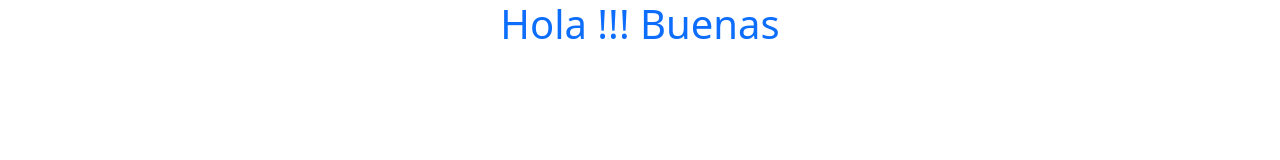
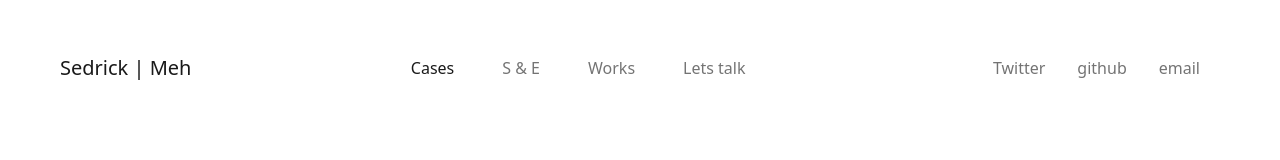
Before and after one commit to nSedrickm/nsedrickm.github.io, a website built with Parcel: page index.html in a window 1280 px wide. Built offline with nearby package versions, Linux system fonts and the light colour scheme.

Commit message:
nav layout set

```diff
--- a/index.html
+++ b/index.html
@@ -1,5 +1,6 @@
 <!DOCTYPE html>
 <html lang="en">
+
 <head>
   <meta charset="UTF-8" />
   <meta name="viewport" content="width=device-width, initial-scale=1.0" />
@@ -9,7 +10,48 @@
 </head>
 
 <body>
-    <h1 class="text-primary text-center"> Hola !!! Buenas </h1>
+
+  <header>
+    <nav class="navbar navbar-expand-lg navbar-light p-md-5">
+      <div class="container-fluid">
+        <a class="navbar-brand" href="#">Sedrick | Meh</a>
+        <button class="navbar-toggler" type="button" data-bs-toggle="collapse" data-bs-target="#navbarNav"
+          aria-controls="navbarNav" aria-expanded="false" aria-label="Toggle navigation">
+          <span class="navbar-toggler-icon"></span>
+        </button>
+        <div class="row collapse navbar-collapse" id="navbarNav">
+          <ul class="col-md-9 navbar-nav justify-content-center my-5 my-md-0">
+            <li class="nav-item px-3">
+              <a class="nav-link active" aria-current="page" href="#">Cases</a>
+            </li>
+            <li class="nav-item px-3">
+              <a class="nav-link" href="#">S & E</a>
+            </li>
+            <li class="nav-item px-3">
+              <a class="nav-link" href="#">Works</a>
+            </li>
+            <li class="nav-item px-3">
+              <a class="nav-link" href="#" tabindex="-1">Lets talk</a>
+            </li>
+          </ul>
+          <ul class="col-md-3 navbar-nav justify-content-center">
+            <li class="nav-item">
+              <a class="nav-link px-3" href="#">Twitter</a>
+            </li>
+            <li class="nav-item">
+              <a class="nav-link px-3" href="#">github</a>
+            </li>
+            <li class="nav-item">
+              <a class="nav-link px-3" href="#">email</a>
+            </li>
+          </ul>
+        </div>
+      </div>
+    </nav>
+
+  </header>
+
   <script src="src/js/main.js"></script>
 </body>
+
 </html>
```
Lines whose indentation alone changed are shown as unchanged.
